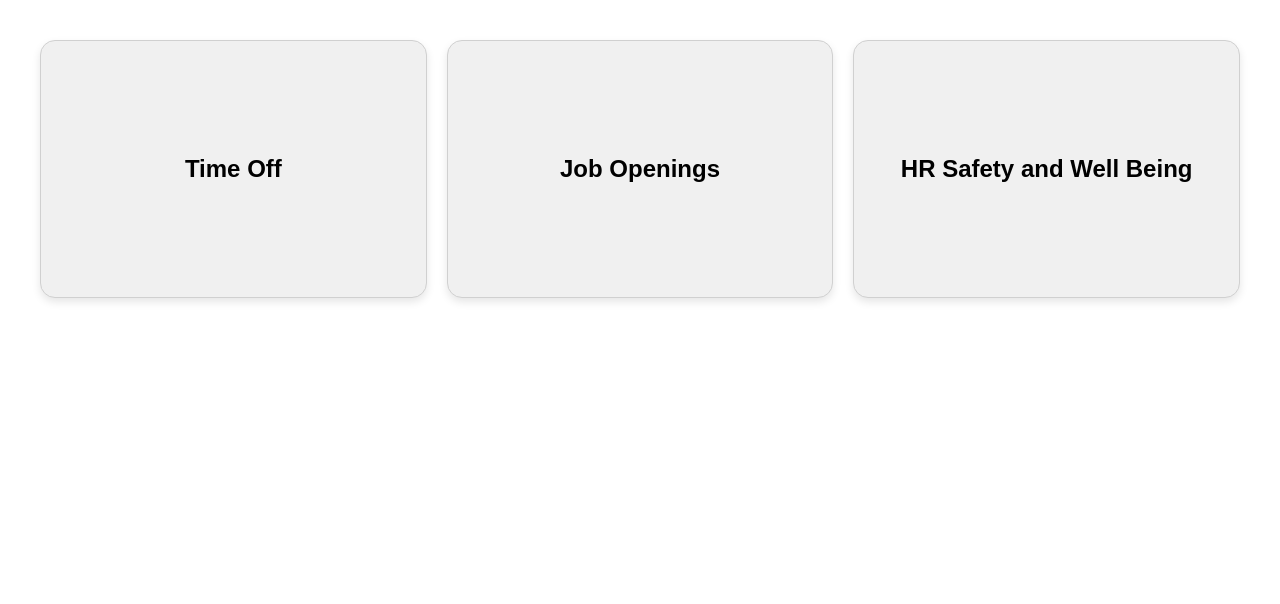
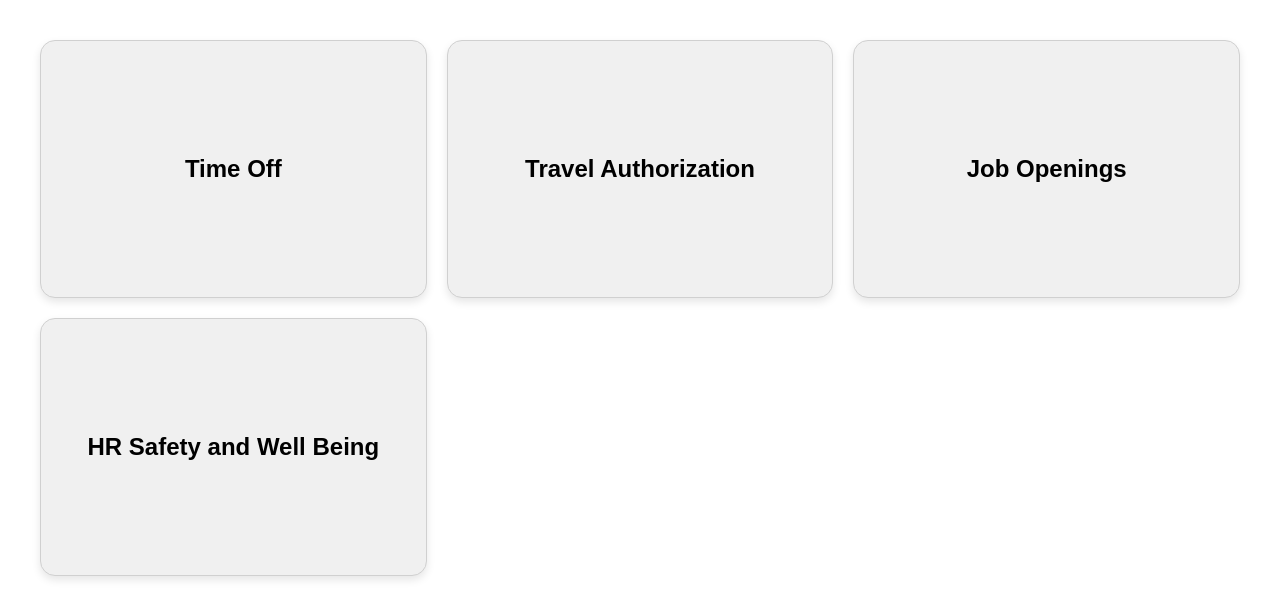
Before and after one commit to uiowaSEP2024/003_MAGNA, a Django app: page /home in a window 1280 px wide. Shown: the part 218-822 px from the top of the page. Before the commit the page ends 520 px from the top, so only its background shows below. Run offline with Django 4.2, Linux system fonts and the light colour scheme.

Commit message:
Added travel auth button for home page

```diff
--- a/home/templates/home.html
+++ b/home/templates/home.html
@@ -37,6 +37,11 @@
                     <h2>Time Off</h2>
                 </div>
             </a>
+            <a href="/travel-authorization" class="card-link">
+                <div class="card">
+                    <h2>Travel Authorization</h2>
+                </div>
+            </a>
             <div class="card">
                 <h2>Job Openings</h2>
             </div>
```
